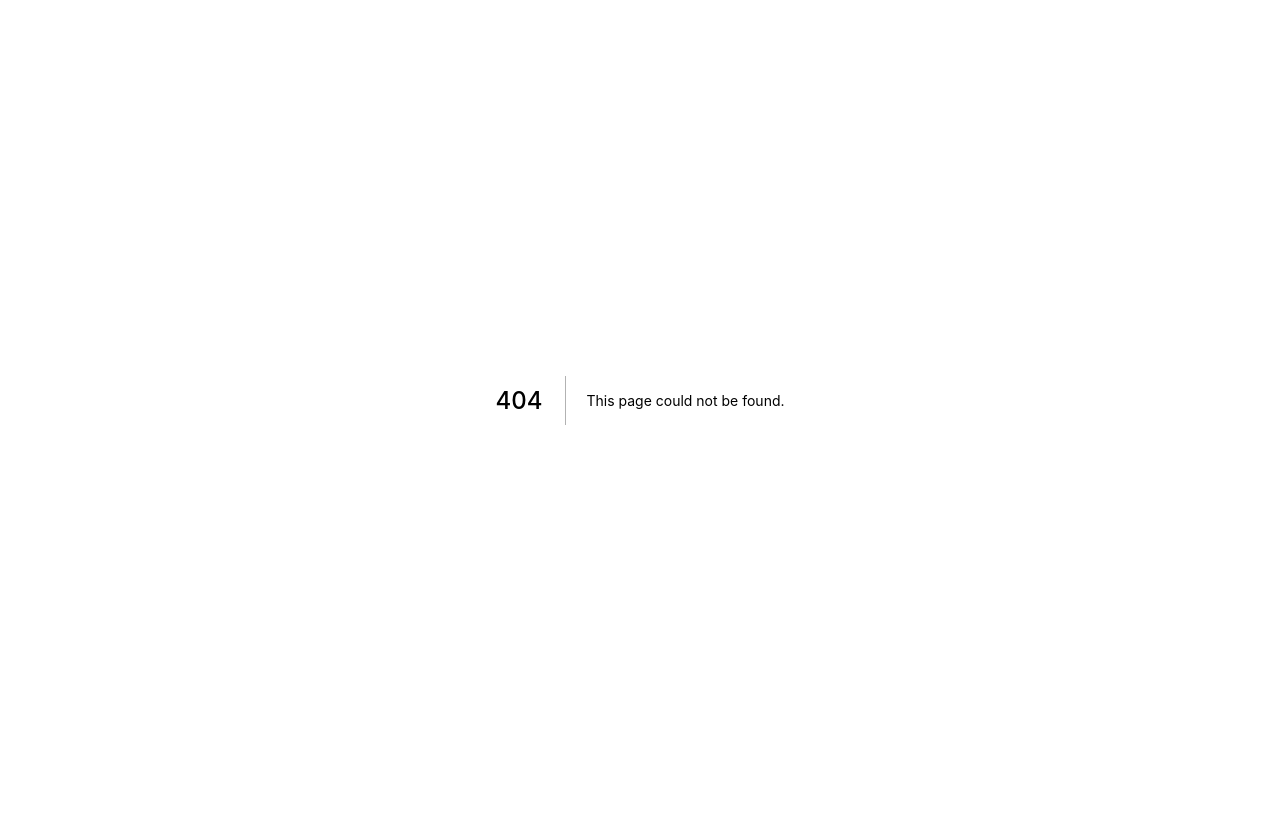
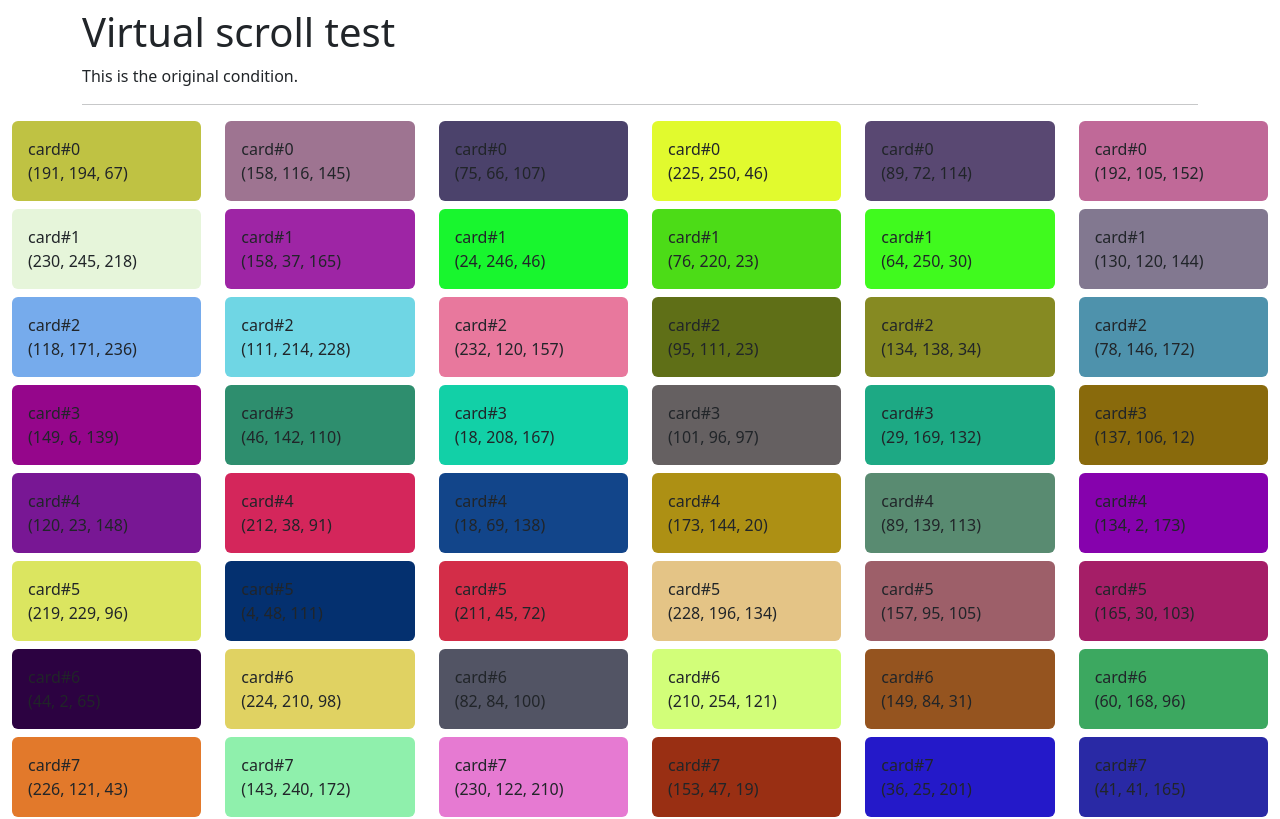
Before and after one commit to makky3939/uragami, a Next.js app: page /virtual_scroll in a window 1280 px wide. Before the commit this address had no page. Shown: the top 819 px of the page. Built offline with nearby package versions, Linux system fonts and the light colour scheme.

Commit message:
baseline (wip)

```diff
--- /dev/null
+++ b/pages/virtual_scroll.tsx
@@ -0,0 +1,76 @@
+import type { NextPage } from 'next'
+import Head from 'next/head'
+
+import 'bootstrap/dist/css/bootstrap.css';
+
+const items = [...Array(1000)];
+
+const getRandomNumber = function() {
+  return Math.floor(Math.random() * 255)
+}
+
+const Card = ({ id } : {id: Number}) => {
+  const colorR = getRandomNumber();
+  const colorG = getRandomNumber();
+  const colorB = getRandomNumber();
+
+  return (
+    <div className="card mb-2" style={{border: 0}}>
+      <div className="card-body rounded" style={{
+        background: `rgb(${colorR}, ${colorG}, ${colorB})`
+      }}>
+        {`card#${id}`}
+        <br />
+        {`(${colorR}, ${colorG}, ${colorB})`}
+      </div>
+    </div>
+  )
+};
+
+const VirtualScroll: NextPage = () => {
+  return (
+    <>
+      <Head>
+        <meta name="viewport" content="width=device-width, initial-scale=1" />
+      </Head>
+      <div className='container'>
+        <div className="row">
+          <div className='col'>
+            <h1 className="mt-2">Virtual scroll test</h1>
+            <p>This is the original condition.</p>
+            <hr />
+          </div>
+        </div>
+      </div>
+
+      <div className='container-xxl'>
+        {
+          items.map((item, index) => (
+            <div className="row" key={index} >
+              <div className='col'>
+                <Card id={index} />
+              </div>
+              <div className='col'>
+                <Card id={index} />
+              </div>
+              <div className='col'>
+                <Card id={index} />
+              </div>
+              <div className='col'>
+                <Card id={index} />
+              </div>
+              <div className='col'>
+                <Card id={index} />
+              </div>
+              <div className='col'>
+                <Card id={index} />
+              </div>
+            </div>
+          ))
+        }
+      </div>
+    </>
+  )
+}
+
+export default VirtualScroll
```
